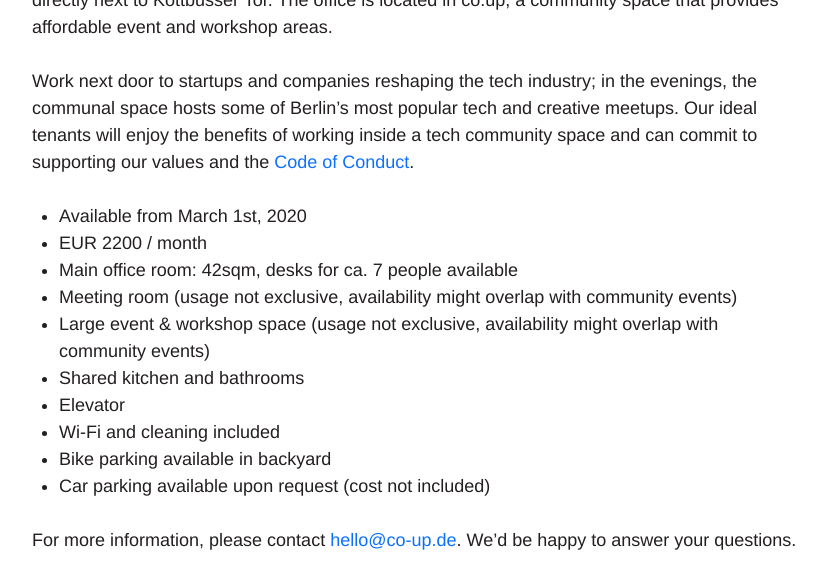
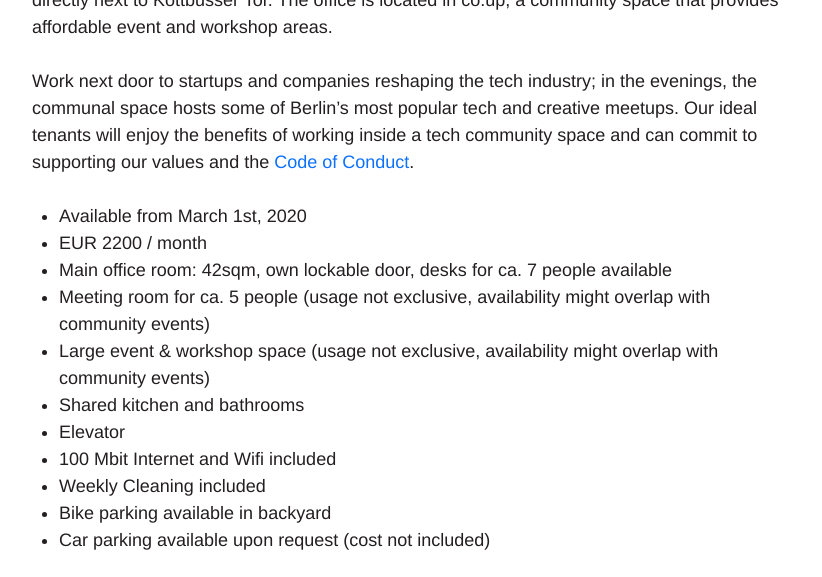
Before and after one commit to co-up/co-up.de, a Jekyll site: the page built from rent-office.html, in a window 1280 px wide and 900 px high, scrolled down 631 px, cut to the strip 0-577 px from the top of the window. Shown: the whole strip, without its empty margins (224-1046 px from the left). Built offline with Jekyll 4.4.1, drawn with Linux system fonts in a browser that asks for light colours.

Commit message:
updated details list

```diff
--- a/rent-office.html
+++ b/rent-office.html
@@ -31,12 +31,13 @@ description: Need a space for your next workshop, offsite, or team event? You ca
 <ul>
   <li>Available from March 1st, 2020</li>
   <li>EUR 2200 / month</li>
-  <li>Main office room: 42sqm, desks for ca. 7 people available</li>
-  <li>Meeting room (usage not exclusive, availability might overlap with community events)</li>
+  <li>Main office room: 42sqm, own lockable door, desks for ca. 7 people available</li>
+  <li>Meeting room for ca. 5 people (usage not exclusive, availability might overlap with community events)</li>
   <li>Large event & workshop space (usage not exclusive, availability might overlap with community events)</li>
   <li>Shared kitchen and bathrooms</li>
   <li>Elevator</li>
-  <li>Wi-Fi and cleaning included</li>
+  <li>100 Mbit Internet and Wifi included</li>
+  <li>Weekly Cleaning included</li>
   <li>Bike parking available in backyard</li>
   <li>Car parking available upon request (cost not included)</li>
 </ul>
```
